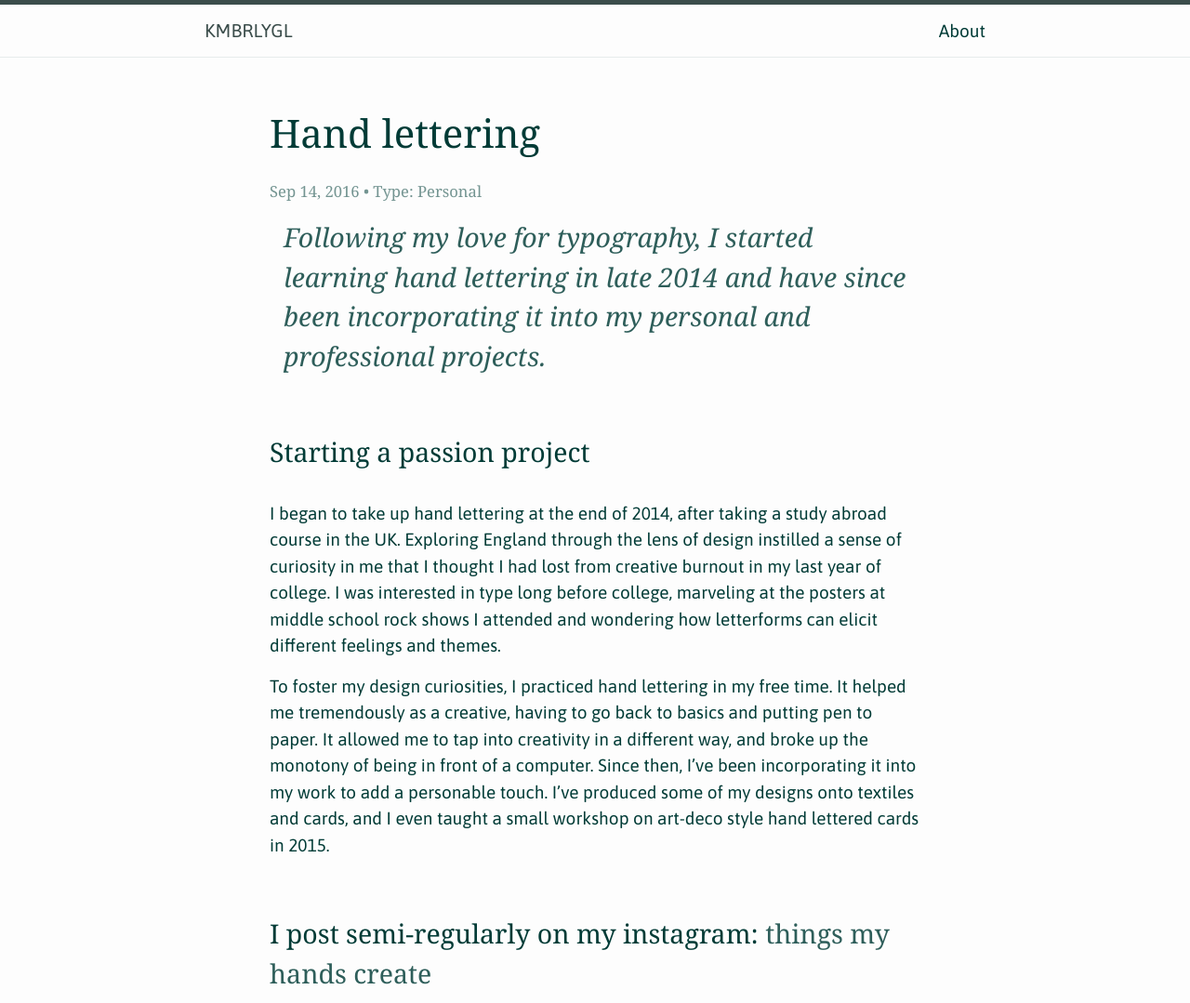
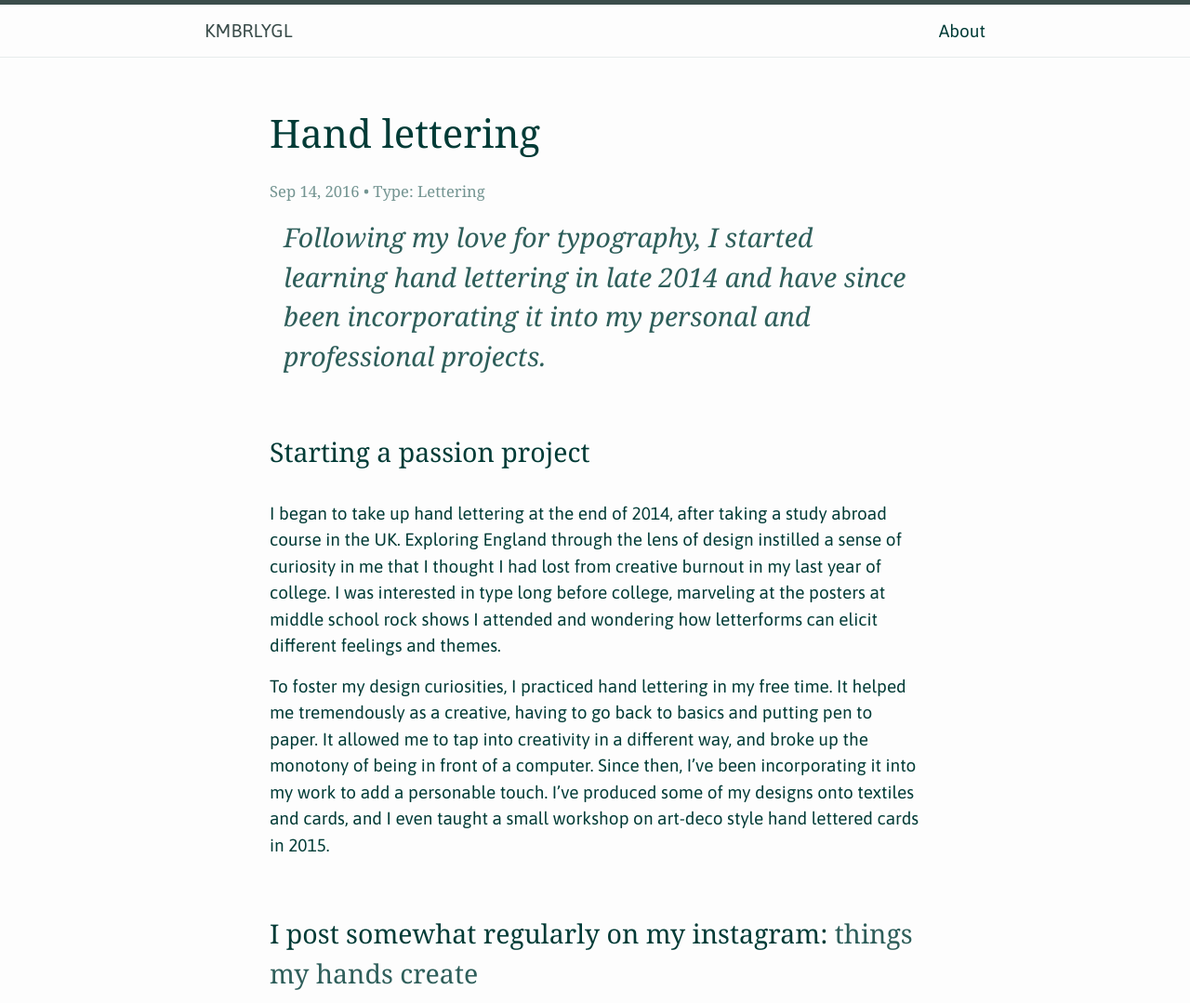
Before and after one commit to kmbrlygl/kmbrlygl.github.io, a Jekyll site: the page built from _posts/2016-09-13-handlettering.markdown, in a window 1280 px wide. Shown: the top 1079 px of the page at 93% size. Built offline with Jekyll 4.4.1, drawn with Linux system fonts in a browser that asks for light colours; grey boxes are pictures that could not be loaded.

```diff
--- a/_posts/2016-09-13-handlettering.markdown
+++ b/_posts/2016-09-13-handlettering.markdown
@@ -5,7 +5,7 @@ date:   2016-09-13 23:31:49 -0700
 categories: lettering
 thumbnail: assets/handlettering_thumb.jpg
 caption: "Select hand lettering that I've been practicing since 2014."
-type: "Personal"
+type: "Lettering"
 intro: "Following my love for typography, I started learning hand lettering in late 2014 and have since been incorporating it into my personal and professional projects."
 ---
 # Starting a passion project
@@ -13,7 +13,7 @@ I began to take up hand lettering at the end of 2014, after taking a study abroa
 
 To foster my design curiosities, I practiced hand lettering in my free time. It helped me tremendously as a creative, having to go back to basics and putting pen to paper. It allowed me to tap into creativity in a different way, and broke up the monotony of being in front of a computer. Since then, I’ve been incorporating it into my work to add a personable touch. I’ve produced some of my designs onto textiles and cards, and I even taught a small workshop on art-deco style hand lettered cards in 2015.
 
-# I post semi-regularly on my instagram: [things my hands create](https://www.instagram.com/thingsmyhandscreate/ "Instragram")
+# I post somewhat regularly on my instagram: [things my hands create](https://www.instagram.com/thingsmyhandscreate/ "Instagram")
 
 ![lettering top](/assets/lettering/vibes.jpg)
 ![lettering top](/assets/lettering/baroness.jpg)
```
Also changed, not shown: _includes/head.html (+10 -0 lines), about.md (+1 -1 lines), 13 other files.
